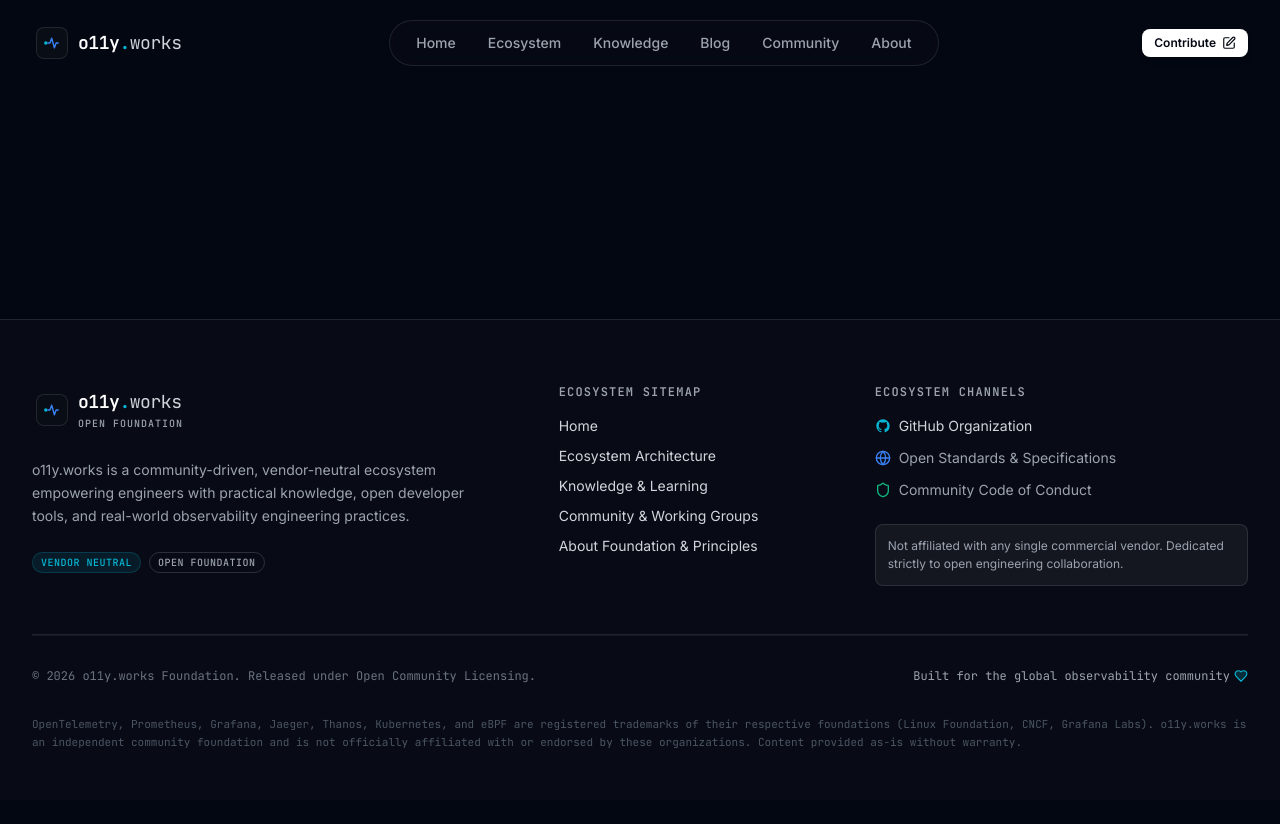
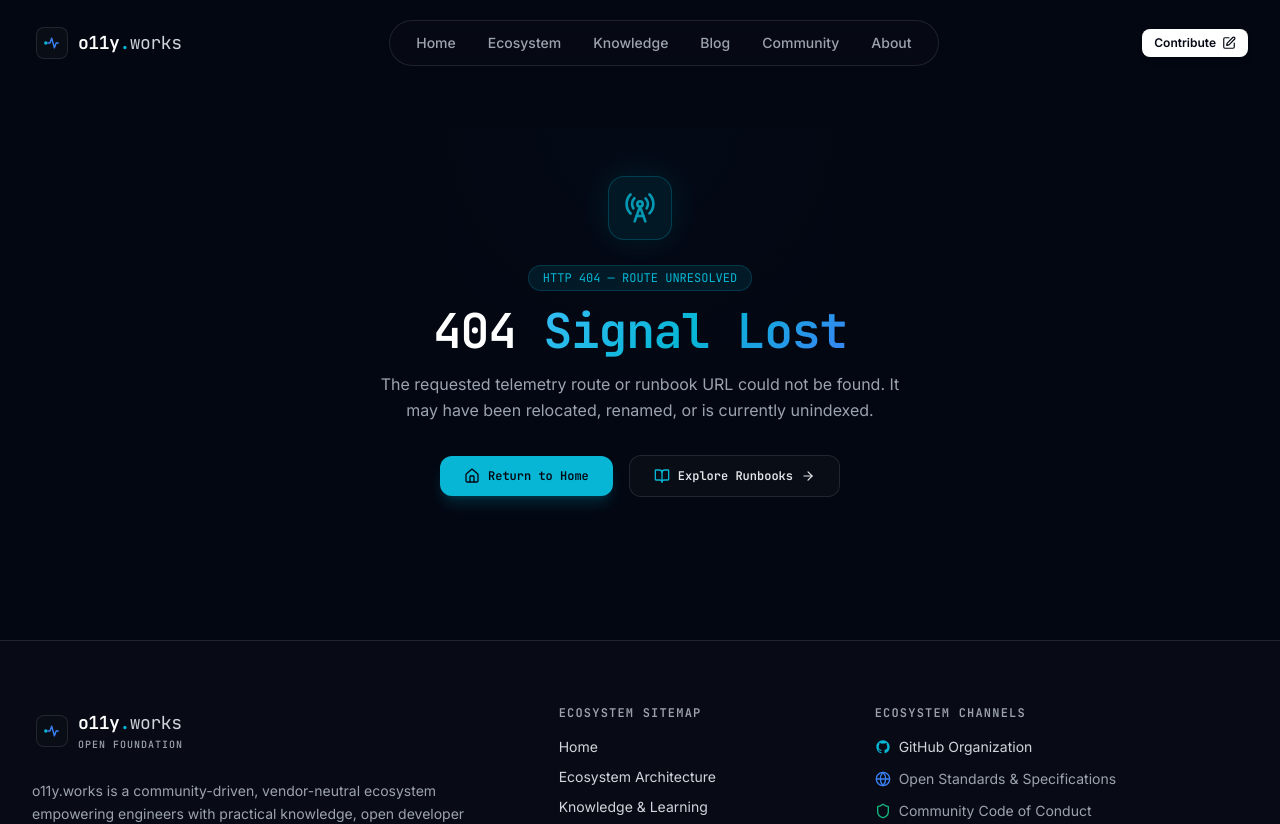
Before and after one commit to vgeriti/o11y-works, a React (Vite) app: page /admin in a window 1280 px wide. Shown: the top 824 px of the page. Before the commit the page ends 800 px from the top, so only its background shows below. Built offline with nearby package versions, Linux system fonts and the light colour scheme.

Commit message:
feat(pages): add dedicated 404 NotFound page component and register catch-all route

```diff
--- a/src/App.tsx
+++ b/src/App.tsx
@@ -11,6 +11,7 @@ import { BlogIndex } from './pages/BlogIndex';
 import { BlogPost } from './pages/BlogPost';
 import { AuthorProfile } from './pages/AuthorProfile';
 import { ContributorGuide } from './pages/ContributorGuide';
+import { NotFound } from './pages/NotFound';
 
 // Scroll to top automatically on route navigation
 const ScrollToTop: React.FC = () => {
@@ -38,6 +39,8 @@ export const App: React.FC = () => {
             <Route path="/blog/:slug" element={<BlogPost />} />
             <Route path="/community" element={<Community />} />
             <Route path="/about" element={<About />} />
+            {/* Catch-all 404 Route */}
+            <Route path="*" element={<NotFound />} />
           </Routes>
         </main>
         <Footer />
--- /dev/null
+++ b/src/pages/NotFound.tsx
@@ -0,0 +1,51 @@
+import React from 'react';
+import { Link } from 'react-router-dom';
+import { RadioTower, Home, BookOpen, ArrowRight } from 'lucide-react';
+
+export const NotFound: React.FC = () => {
+  return (
+    <div className="min-h-[80vh] bg-[#030712] text-gray-100 flex items-center justify-center pt-28 pb-20 relative overflow-hidden">
+      {/* Ambient Top Radial Glow */}
+      <div className="absolute top-1/2 left-1/2 -translate-x-1/2 -translate-y-1/2 w-96 h-96 bg-radial-gradient opacity-15 pointer-events-none" />
+
+      <div className="max-w-xl mx-auto px-4 text-center relative z-10">
+        {/* Glow Icon Header */}
+        <div className="w-16 h-16 rounded-2xl bg-[#06b6d4]/10 border border-[#06b6d4]/30 flex items-center justify-center text-[#06b6d4] mx-auto mb-6 shadow-[0_0_30px_rgba(6,182,212,0.15)] animate-pulse">
+          <RadioTower className="w-8 h-8" />
+        </div>
+
+        {/* Badge */}
+        <div className="inline-flex items-center gap-2 px-3.5 py-1 rounded-full bg-[#06b6d4]/10 border border-[#06b6d4]/20 text-[#06b6d4] text-xs font-mono mb-4">
+          <span>HTTP 404 — ROUTE UNRESOLVED</span>
+        </div>
+
+        {/* Title */}
+        <h1 className="text-4xl sm:text-5xl font-extrabold tracking-tight text-white mb-4 font-mono">
+          <span>404</span> <span className="text-gradient-cyan">Signal Lost</span>
+        </h1>
+
+        {/* Message */}
+        <p className="text-gray-400 text-base leading-relaxed font-sans mb-8">
+          The requested telemetry route or runbook URL could not be found. It may have been relocated, renamed, or is currently unindexed.
+        </p>
+
+        {/* Action Buttons */}
+        <div className="flex flex-col sm:flex-row items-center justify-center gap-4">
+          <Link
+            to="/"
+            className="w-full sm:w-auto px-6 py-3 rounded-xl bg-[#06b6d4] text-[#030712] font-bold text-xs font-mono hover:bg-[#06b6d4]/90 transition-all flex items-center justify-center gap-2 shadow-lg shadow-[#06b6d4]/20"
+          >
+            <Home className="w-4 h-4" /> Return to Home
+          </Link>
+
+          <Link
+            to="/blog"
+            className="w-full sm:w-auto px-6 py-3 rounded-xl bg-surface border border-white/10 text-gray-200 font-semibold text-xs font-mono hover:border-[#06b6d4]/40 hover:text-white transition-all flex items-center justify-center gap-2"
+          >
+            <BookOpen className="w-4 h-4 text-[#06b6d4]" /> Explore Runbooks <ArrowRight className="w-3.5 h-3.5" />
+          </Link>
+        </div>
+      </div>
+    </div>
+  );
+};
```
